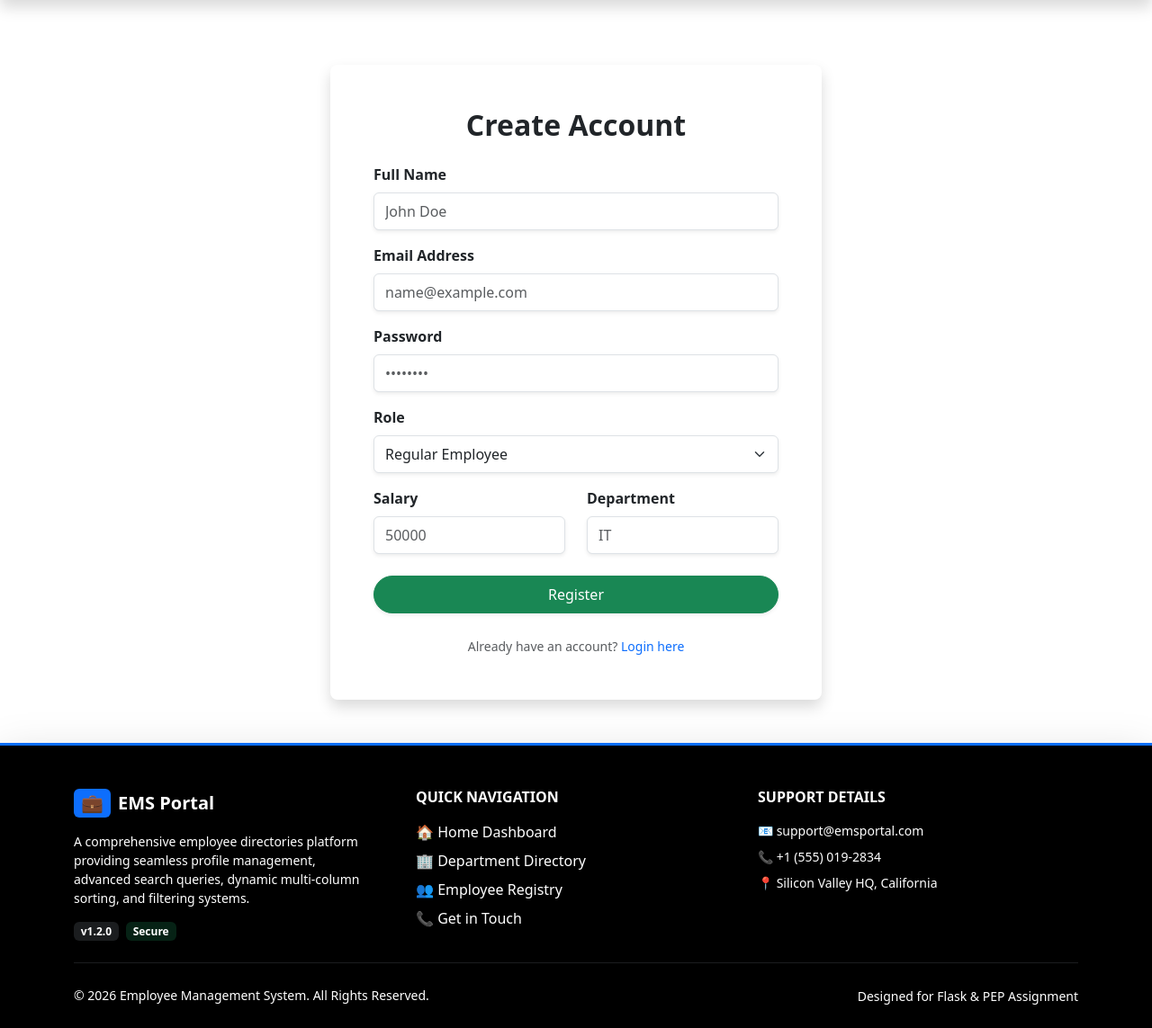
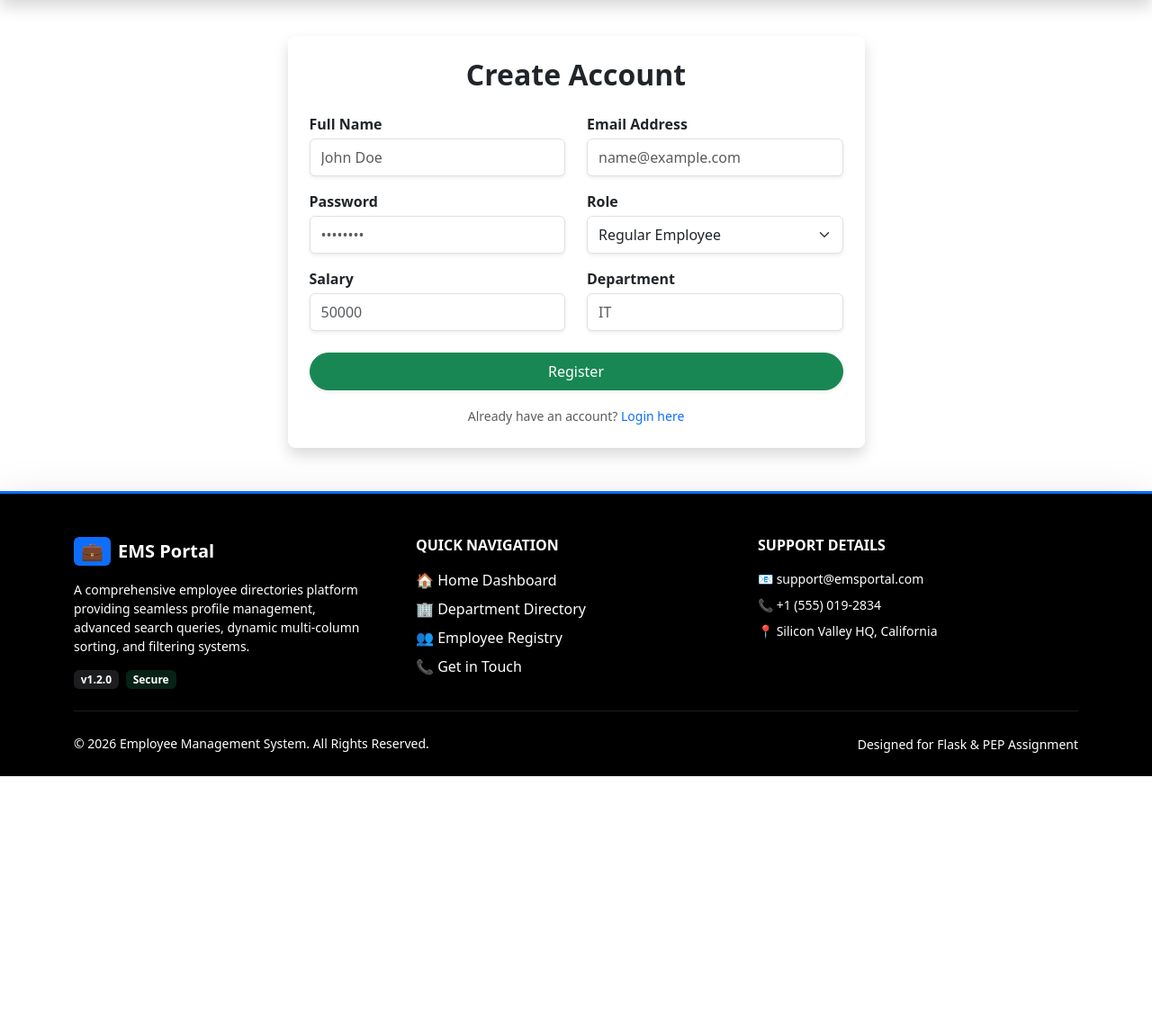
Before and after one commit to Aditya-kumar2004/Flask-Development, a Flask app: page /employee/register in a window 1280 px wide. Shown: the part 70-1213 px from the top of the page at 90% size. After the commit the page ends 933 px from the top, so only its background shows below. Run offline with Flask 3, Linux system fonts and the light colour scheme.

Commit message:
Rearrange register.html into side-by-side inputs to fit on one screen

```diff
--- a/app/templates/register.html
+++ b/app/templates/register.html
@@ -1,44 +1,55 @@
 {% extends "base.html" %}
 {% block content %}
-<div class="container my-5">
+<div class="container my-3">
     <div class="row justify-content-center">
-        <div class="col-md-6">
+        <div class="col-md-7">
             <div class="card shadow border-0 rounded-3">
-                <div class="card-body p-5">
+                <div class="card-body p-4">
                     <h2 class="fw-bold text-center mb-4">Create Account</h2>
                     <form action="/employee/register" method="POST">
-                        <div class="mb-3">
-                            <label for="name" class="form-label fw-semibold">Full Name</label>
+
+                        <!-- Row 1: Name & Email -->
+                        <div class="row mb-3">
+                            <div class="col-md-6">
+                                <label for="name" class="form-label fw-semibold mb-1">Full Name</label>
                                 <input type="text" class="form-control py-2 shadow-sm" id="name" name="name" required placeholder="John Doe">
                             </div>
-                        <div class="mb-3">
-                            <label for="email" class="form-label fw-semibold">Email Address</label>
+                            <div class="col-md-6 mt-3 mt-md-0">
+                                <label for="email" class="form-label fw-semibold mb-1">Email Address</label>
                                 <input type="email" class="form-control py-2 shadow-sm" id="email" name="email" required placeholder="name@example.com">
                             </div>
-                        <div class="mb-3">
-                            <label for="password" class="form-label fw-semibold">Password</label>
+                        </div>
+
+                        <!-- Row 2: Password & Role -->
+                        <div class="row mb-3">
+                            <div class="col-md-6">
+                                <label for="password" class="form-label fw-semibold mb-1">Password</label>
                                 <input type="password" class="form-control py-2 shadow-sm" id="password" name="password" required placeholder="••••••••">
                             </div>
-                        <div class="mb-3">
-                            <label for="role" class="form-label fw-semibold">Role</label>
+                            <div class="col-md-6 mt-3 mt-md-0">
+                                <label for="role" class="form-label fw-semibold mb-1">Role</label>
                                 <select class="form-select py-2 shadow-sm" id="role" name="role" required>
                                     <option value="Employee" selected>Regular Employee</option>
                                     <option value="Admin">Administrator</option>
                                 </select>
                             </div>
+                        </div>
+
+                        <!-- Row 3: Salary & Department -->
                         <div class="row mb-4">
-                            <div class="col-md-6 mb-3 mb-md-0">
-                                <label for="salary" class="form-label fw-semibold">Salary</label>
+                            <div class="col-md-6">
+                                <label for="salary" class="form-label fw-semibold mb-1">Salary</label>
                                 <input type="number" class="form-control py-2 shadow-sm" id="salary" name="salary" required placeholder="50000">
                             </div>
-                            <div class="col-md-6">
-                                <label for="department" class="form-label fw-semibold">Department</label>
+                            <div class="col-md-6 mt-3 mt-md-0">
+                                <label for="department" class="form-label fw-semibold mb-1">Department</label>
                                 <input type="text" class="form-control py-2 shadow-sm" id="department" name="department" required placeholder="IT">
                             </div>
                         </div>
+
                         <button type="submit" class="btn btn-success w-100 py-2 rounded-pill shadow-sm">Register</button>
                     </form>
-                    <div class="text-center mt-4">
+                    <div class="text-center mt-3">
                         <span class="text-muted small">Already have an account? <a href="/employee/login" class="text-primary text-decoration-none">Login here</a></span>
                     </div>
                 </div>
```
Lines whose indentation alone changed are shown as unchanged.
